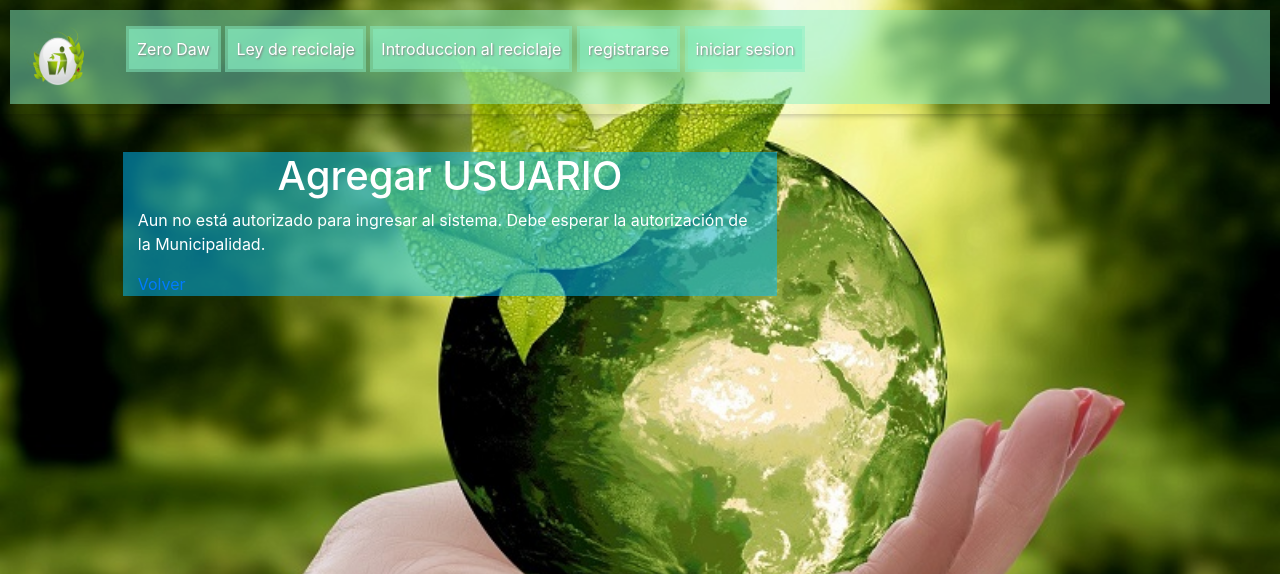
After one commit to Jorge-gib/Zero_Daw_V9, a Django app: page /registro/acceso_denegado in a window 1280 px wide. The commit adds this page. Shown: the top 574 px of the page. Run offline with Django 4.2, Linux system fonts and the light colour scheme; parts of the project's set-up code (start-up, migrations or seed data) failed here and were passed over; some libraries are stand-ins or nearby versions.

Commit message:
Funciopn validar a recolector corregida seguin equerimiento

```diff
--- a/Registro/urls.py
+++ b/Registro/urls.py
@@ -6,6 +6,8 @@ from django.conf.urls.static import static
 from .views import (
     # Importaciones de vistas
     MostrarRecolectores,
+    MyLoginView,
+    AccesoDenegadoView,
     MostrarPromesasPagoReserva,
     MostrarPromesasPago,
     AgregarPagoReservaView,
@@ -251,4 +253,9 @@ urlpatterns = [
      #Ver promesas de pago
      path('Ver_promesas_pago_reserva', MostrarPromesasPagoReserva.as_view(), name='Ver_promesas_pago_reserva'),
 
+     #Validacion de recolector en login
+     path('login', MyLoginView.as_view(), name='login'),
+     #Pagina acceso denegeado
+     path('acceso_denegado', AccesoDenegadoView, name='acceso_denegado'),
+
 ] + static(settings.MEDIA_URL, document_root=settings.MEDIA_ROOT)
--- a/Registro/views.py
+++ b/Registro/views.py
@@ -1,9 +1,11 @@
+from django.contrib.auth.views import LoginView
 from django.shortcuts import render
 from django.http import HttpResponseNotAllowed
 from django.contrib import messages
 from django.conf import settings
 from django.core.files.storage import FileSystemStorage
 from .models import *
+from django.http import HttpResponseRedirect
 import datetime
 from django.http import Http404
 from .forms import  Registro_pago_reservaForm, Registro_pagoForm, ResepcionDesechosReservaForms, ResepcionDesechosForms, Calificacion_recolector_reservaForm, ReservaConcluir, ReservaUpdateForm, Calificacion_ciudadanoForm, Calificacion_recolectorForm, OrdenConcluir, OrdenUpdateForm, Posicion_recolectorForm, PassUpdateForm, UserUpdateForm, Reserva_ordenForm, RegistroForm, Calificacion_recolector_ciudadanoForm, Registro_entrega_materialForm, Orden_reciclajeForm
@@ -806,13 +808,12 @@ def actualizar_recolector(request, id_user):
         usuario = get_object_or_404(UserModelo, id=id_user)
         return render(request, 'Registro/autorizar_recolector.html', {'usuario': usuario})
     elif request.method == 'POST':
-        # Obtener el usuario y eliminarlo
+        # Obtener el usuario y actualizar el campo validacion_recolector a True
         usuario = get_object_or_404(UserModelo, id=id_user)
-        usuario.delete()
+        usuario.validacion_recolector = True
+        usuario.save()
         # Redireccionar a la página de confirmación de validación o a donde corresponda
-        return redirect('confirmacion_validacion')
-    else:
-        return HttpResponseNotAllowed(['GET', 'POST'])
+        return redirect(reverse('confirmacion_validacion'))
 
 ## Pagina de rechazo a recolerctor
 def rechazar(request):
@@ -1085,3 +1086,24 @@ class MostrarPromesasPagoReserva(ListView):
             id_registro__id_orden__rut_recolector=rut_usuario
         )
         return queryset
+
+################################################
+
+class MyLoginView(LoginView):
+    template_name = 'Usuario/login.html'
+
+    def form_valid(self, form):
+        # Recupera el usuario que está intentando iniciar sesión
+        username = form.cleaned_data.get('username')
+        user = UserModelo.objects.get(username=username)
+
+        # Verifica si el usuario es un recolector y si el campo validacion_recolector es False
+        if user.tipo_usuario == 'Recolector' and not user.validacion_recolector:
+            return HttpResponseRedirect(reverse('acceso_denegado'))  # Redirige al usuario a la página de acceso_denegado
+
+        return super().form_valid(form)
+#######################################################
+
+def AccesoDenegadoView(request):
+    context={}
+    return render(request, 'Usuario/acceso_denegado.html', context)
--- a/templates/Registro/confirmacion_validacion.html
+++ b/templates/Registro/confirmacion_validacion.html
@@ -9,6 +9,6 @@
     <div class="content container">
         <p class="letras">Usted ha autorizado al recolector</p>
     </div>
-    <a href="{% url 'login' %}">Volver</a>
+    <a href="{% url 'home' %}">Volver</a>
 
 {% endblock %}
--- /dev/null
+++ b/templates/Usuario/acceso_denegado.html
@@ -0,0 +1,15 @@
+{% extends 'base.html' %}
+{% load static %}
+
+{% block content %}
+<div class="blue-background">
+
+    <h1 class="titulo">Agregar USUARIO</h1>
+
+    <div class="content container">
+        <p>Aun no está autorizado para ingresar al sistema. Debe esperar la autorización de la Municipalidad.</p>
+        <a href="{% url 'login' %}">Volver</a>
+    </div>
+</div>
+
+{% endblock %}
--- a/zero_daw/settings.py
+++ b/zero_daw/settings.py
@@ -5,7 +5,7 @@ import os
 BASE_DIR = Path(__file__).resolve().parent.parent
 
 # Configuración de Django para archivos adjuntos
-MEDIA_ROOT = os.path.join(BASE_DIR, 'static')
+MEDIA_ROOT = os.path.join(BASE_DIR, 'media')
 CV_UPLOAD_DIR = 'licencias/'
 CV_UPLOAD_PATH = os.path.join(MEDIA_ROOT, CV_UPLOAD_DIR)
 
@@ -99,12 +99,8 @@ USE_TZ = True
 # Archivos estáticos (CSS, JavaScript, Imágenes)
 STATICFILES_DIRS = [
     os.path.join(BASE_DIR, 'static'),
-    os.path.join(BASE_DIR, 'static', 'licencias'),  # Agregar la ruta a la carpeta 'licencias'
 ]
 STATIC_URL = '/static/'
-MEDIA_URL = '/media/'
-MEDIA_ROOT = os.path.join(BASE_DIR, 'media')
-STATIC_ROOT = os.path.join(BASE_DIR, 'staticfiles')
 
 # Tipo de campo de clave primaria predeterminado
 AUTH_USER_MODEL = 'Registro.UserModelo'
--- a/zero_daw/urls.py
+++ b/zero_daw/urls.py
@@ -2,6 +2,8 @@ from django.contrib import admin
 from django.urls import path, include
 from django.contrib.auth.views import LoginView, LogoutView
 from django.views.generic import TemplateView
+from Registro.views import MyLoginView
+
 
 # Configuración de las URLs del proyecto academico
 
@@ -18,7 +20,7 @@ urlpatterns = [
     path('api/', include('api.urls')),
 
     # Rutas para iniciar y cerrar sesión
-    path('login/', LoginView.as_view(redirect_authenticated_user=True, template_name='Usuario/login.html'), name='login'),
+    path('login', MyLoginView.as_view(), name='login'),
     path('logout/', LogoutView.as_view(template_name='Usuario/logout.html'), name='logout'),
 
     # Ruta de inicio, muestra la plantilla home.html
```
Also changed, not shown: templates/Registro/ver_recolectores.html (+5 -3 lines), db.sqlite3, media/licencias/2d8cbea81e7a3f362f2ff9ff297d2783.jpg (added), media/licencias/2d8cbea81e7a3f362f2ff9ff297d2783_rx74HaA.jpg (added), media/licencias/lucy-protagonist-elfen-lied-manga-artwork-besthqwallpapers.com-1600x1200.jpg (added), media/licencias/lucy-protagonist-elfen-lied-manga-artwork-besthqwallpapers.com-1600x1200_WRGcN0c.jpg (added).
